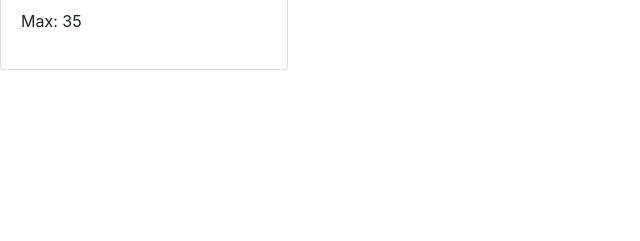
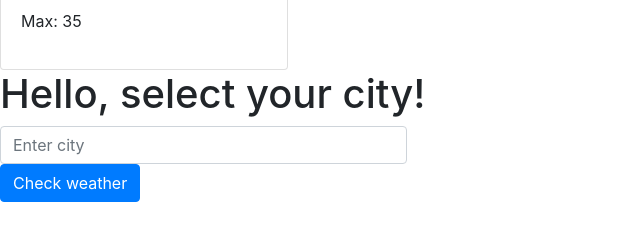
Before and after one commit to gvholley/shinjuku-weather, a React (Create React App) app: page / in a window 1280 px wide. Shown: the part 343-584 px from the top of the page, without its empty margins (0-640 px from the left). Built offline with nearby package versions, Linux system fonts and the light colour scheme.

Commit message:
Added City Selection

```diff
--- a/src/App.js
+++ b/src/App.js
@@ -1,5 +1,6 @@
 import React from 'react';
-import WeatherCard from './components/WeatherCard'
+import WeatherCard from './components/WeatherCard';
+import CitySelector from './components/CitySelector';
 import 'bootstrap/dist/css/bootstrap.min.css';
 
 function App() {
@@ -12,6 +13,7 @@ function App() {
         main="Sunny"
         icon="01d"
       />
+      <CitySelector onSelectButtonClick={city => console.log(city)} />
     </div>
   );
 }
--- /dev/null
+++ b/src/components/CitySelector.js
@@ -0,0 +1,31 @@
+import React, { useState } from 'react';
+import {Row, Col, FormControl, Button } from 'react-bootstrap';
+
+const CitySelector = ({ onSelectButtonClick }) => {
+  const [city, setCity] = useState(null);
+
+  return (
+    <React.Fragment>
+      <Row>
+        <Col>
+          <h1>Hello, select your city!</h1>
+        </Col>
+      </Row>
+      <Row>
+        <Col xs={4}>
+          <FormControl
+            placeholder="Enter city"
+            onChange={e => setCity(e.target.value)}
+          />
+        </Col>
+      </Row>
+      <Row>
+        <Col>
+          <Button onClick={() => onSelectButtonClick(city)}>Check weather</Button>
+        </Col>
+      </Row>
+    </React.Fragment>
+  )
+};
+
+export default CitySelector;
```
Also changed, not shown: src/App.css (line endings or trailing spaces), 1 other file (tests, documents, lock files or other folders).
